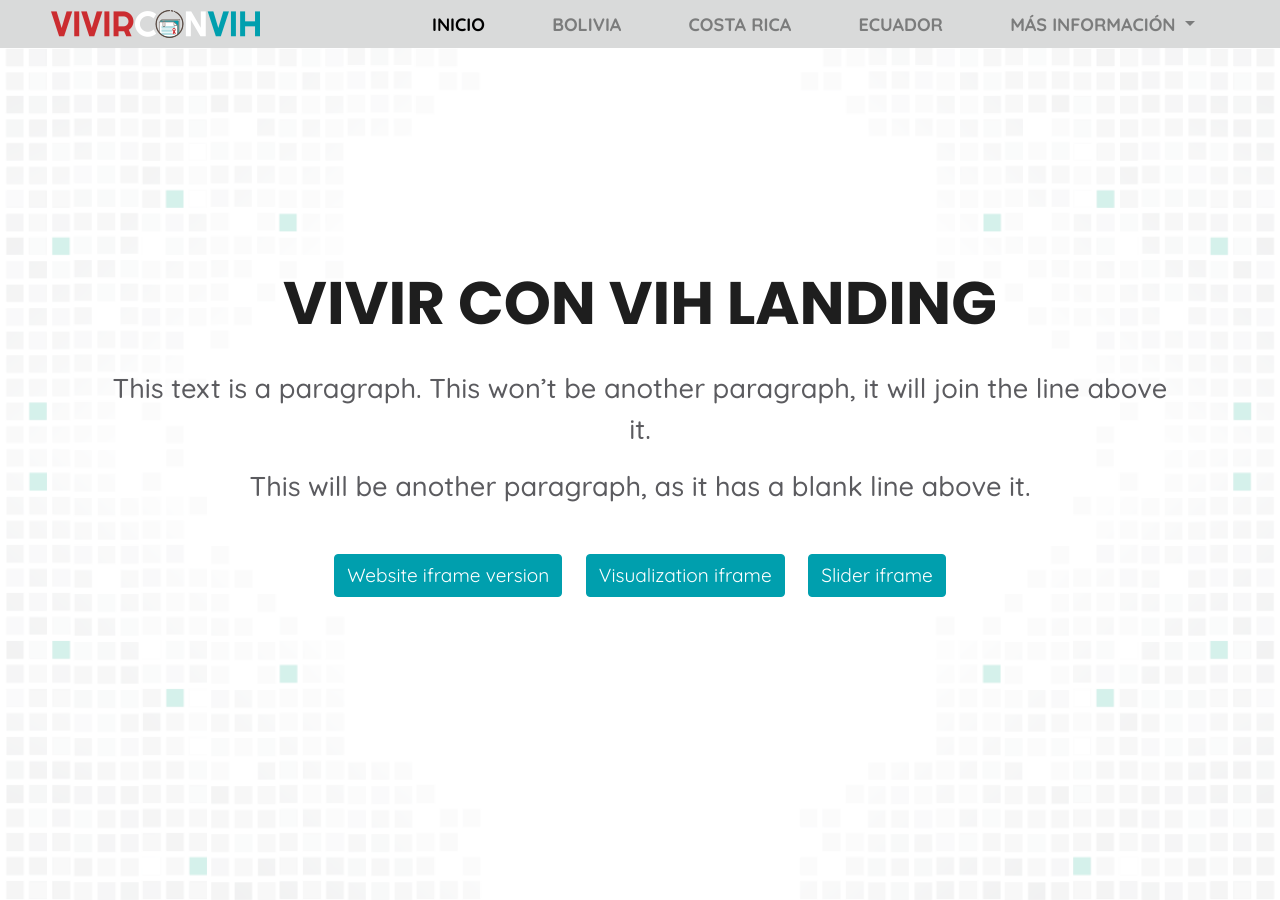
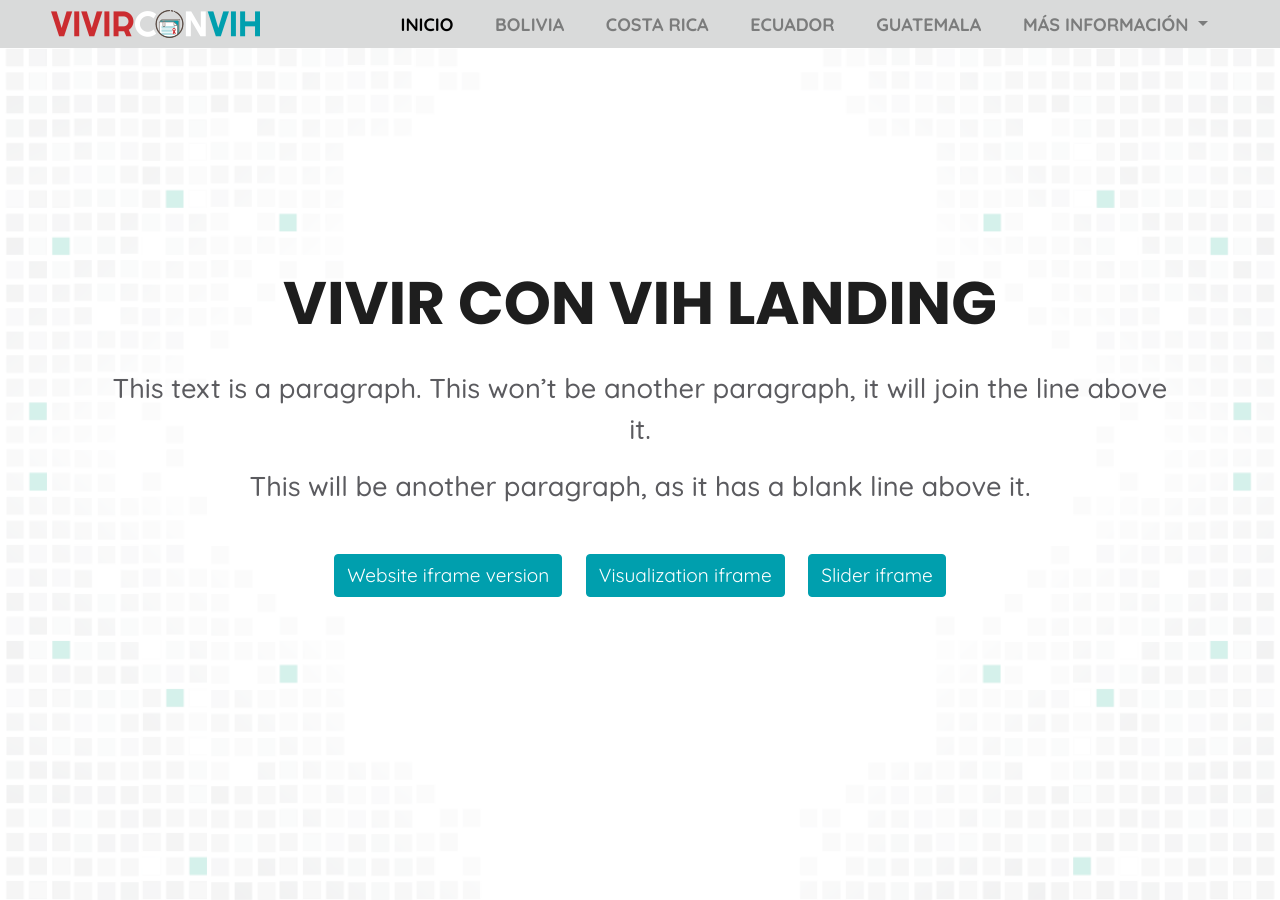
Before and after one commit to ProjectPODER/VivirConVIH_landing, a Jekyll site: the page built from 1-home.md, in a window 1280 px wide and 900 px high. Built offline with Jekyll 4.4.1, drawn with Linux system fonts in a browser that asks for light colours.

Commit message:
Change nav items padding

```diff
--- a/_sass/_navbar.scss
+++ b/_sass/_navbar.scss
@@ -25,7 +25,7 @@
 
 .nav-item {
     text-transform: uppercase;
-    padding: 0 2vw;
+    padding: 0 1vw;
     position: relative;
     font-weight: 600;
 }
```
